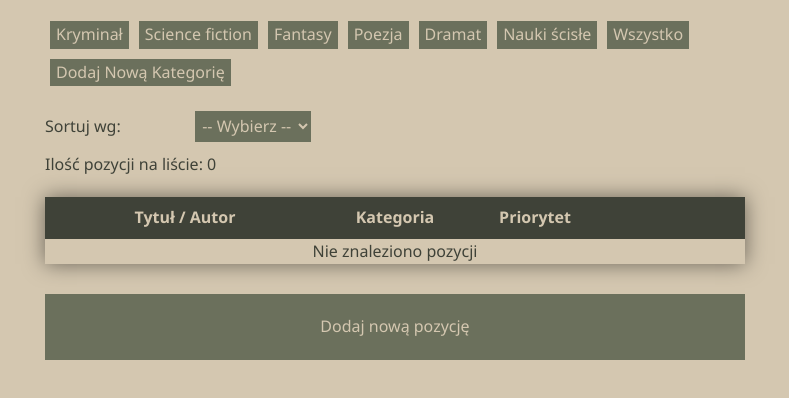
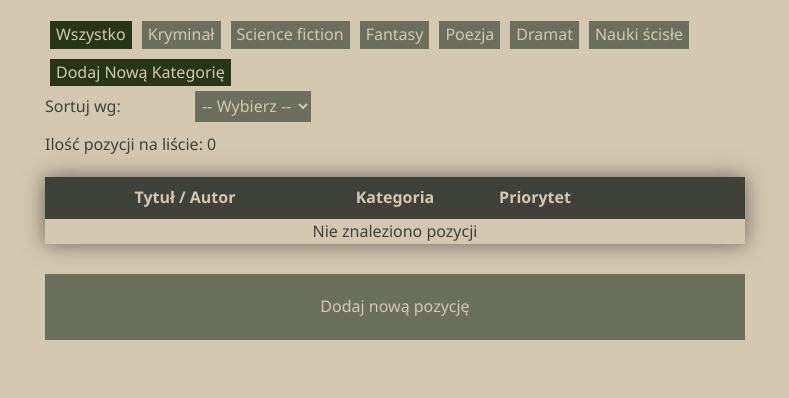
Before and after one commit to aleksandergorecki80/BooksToRead, a website built with webpack: page src/index.html in a window 1280 px wide. Shown: the whole page, without its empty margins (245-1034 px from the left). Built offline with nearby package versions, Linux system fonts and the light colour scheme; files whose address does not match are found by name.

Commit message:
Add a bit of css

```diff
--- a/src/js/index.js
+++ b/src/js/index.js
@@ -34,11 +34,12 @@ const addBookBtn = pageElements.getAddBookButton();
 
 const btnAllCategories = pageElements.getBtnAllBooks();
 
+sortAndFilter.appendChild(btnAllCategories);
 pageElements.getListOfCategories(sortAndFilter);
 
 const btnAddNewCategory = pageElements.getBtnAddNewCategory();
 
-sortAndFilter.append(btnAllCategories, btnAddNewCategory);
+sortAndFilter.appendChild(btnAddNewCategory);
 app.append(
   modalBackground,
   sortAndFilter,
@@ -182,11 +183,11 @@ document.getElementById('create-category').addEventListener('submit', (event) =>
   document.getElementById('select-list').parentElement.remove();
 
   const sortAndFilter = pageElements.getCategories();
-  const btnAddNewCategory = pageElements.getBtnAddNewCategory();
+  // const btnAddNewCategory = pageElements.getBtnAddNewCategory();
   const btnAllCategories = pageElements.getBtnAllBooks();
   sortAndFilter.appendChild(btnAllCategories);
   pageElements.getListOfCategories(sortAndFilter);
-  sortAndFilter.appendChild(btnAddNewCategory);
+  // sortAndFilter.appendChild(btnAddNewCategory);
 
   const formObject = new Form();
   const category = formObject.getSelectCategory();
--- a/src/scss/styles.scss
+++ b/src/scss/styles.scss
@@ -27,7 +27,9 @@ body {
   margin: 0 auto;
   .sort-and-filter {
     grid-column: 1/4;
-    margin-bottom: 20px;
+    button:last-child, button:first-child {
+      background-color: #283618;
+    }
   }
   .div-books {
     margin-top: 20px;
```
